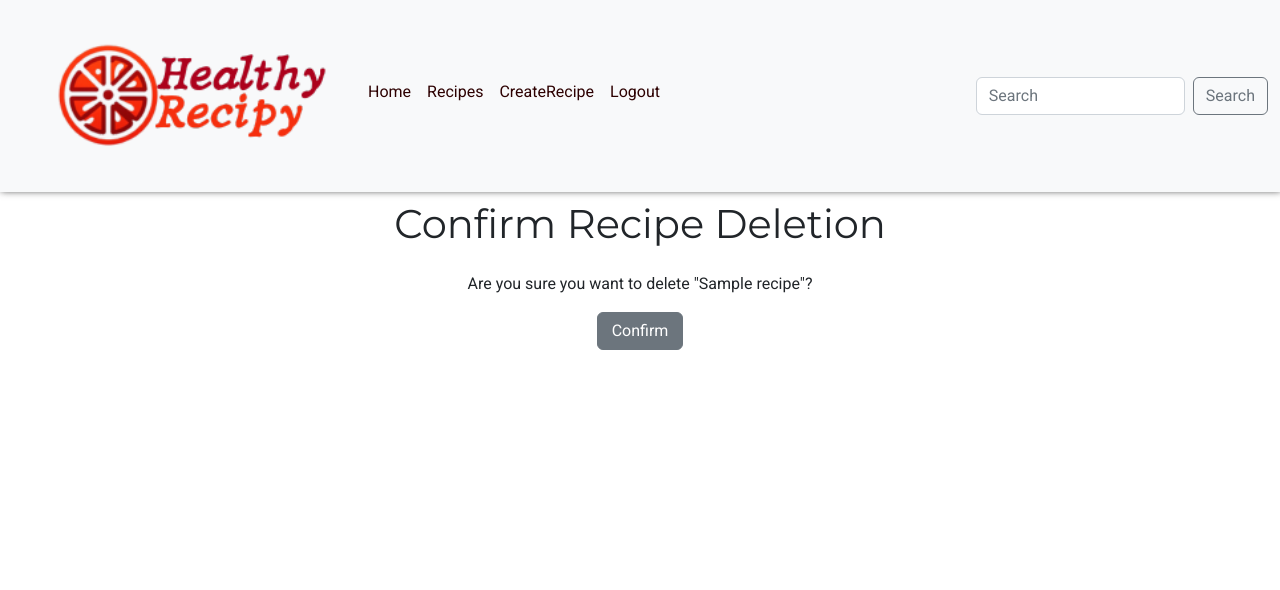
After one commit to GracieteDev/recipe-django, a Django app: page /recipes/delete/1/ in a window 1280 px wide. The commit adds this page. Shown: the top 590 px of the page. Run offline with Django 4.2, Linux system fonts and the light colour scheme; a user stored in the database is signed in; tables that the repository leaves empty hold one stand-in row (values such as "Sample post"); some libraries are stand-ins or nearby versions.

Commit message:
create delete template and 403 error template

```diff
--- /dev/null
+++ b/recipes/templates/recipes/recipe_confirm_delete.html
@@ -0,0 +1,17 @@
+{% extends "base.html" %}
+{% load static %}
+
+{% block title %}Delete recipe {{ object.title }}{% endblock %}
+
+{% block content %}
+<div class="container">
+    <h1 class="text-center mt-2">Confirm Recipe Deletion</h1>
+    <div class="d-flex justify-content-center pt-3">
+        <form method="post" class="text-center">
+            {% csrf_token %}
+            <p>Are you sure you want to delete "{{object.title}}"?</p>
+            <input type="submit" value="Confirm" class="btn btn-secondary w-25">
+        </form>
+    </div>
+</div>
+{% endblock %}
--- a/recipes/templates/recipes/recipe_detail.html
+++ b/recipes/templates/recipes/recipe_detail.html
@@ -19,8 +19,8 @@
 
             {% if request.user == recipe.user %}
             <div class="text-center">
-                <a href="{% url 'recipe_detail' recipe.id %}" class="btn btn-secondary w-25">Edit</a>
-                <a href="{% url 'recipe_detail' recipe.id %}" class="btn btn-secondary w-25">Delete</a>
+                <a href="" class="btn btn-secondary w-25">Edit</a>
+                <a href="{% url 'delete_recipe' recipe.id %}" class="btn btn-secondary w-25">Delete</a>
             </div>
             {% endif %}
         </div>
--- a/recipes/urls.py
+++ b/recipes/urls.py
@@ -1,9 +1,10 @@
 from django.urls import path
-from .views import AddRecipe, Recipes, RecipeDetail
+from .views import AddRecipe, Recipes, RecipeDetail, DeleteRecipe
 
 
 urlpatterns = [
     path("add/", AddRecipe.as_view(), name="add_recipe"),
     path("recipes/", Recipes.as_view(), name="recipes"),
     path("<slug:pk>/", RecipeDetail.as_view(), name="recipe_detail"),
+    path("delete/<slug:pk>/", DeleteRecipe.as_view(), name="delete_recipe"),
 ]
--- a/recipes/views.py
+++ b/recipes/views.py
@@ -1,10 +1,13 @@
-from django.views.generic import CreateView,ListView, DetailView
-from django.contrib.auth.mixins import LoginRequiredMixin
+from django.views.generic import  CreateView,ListView, DetailView, DeleteView
 
 from .models import Recipe
 from .forms import RecipeForm
 
+from django.contrib.auth.mixins import LoginRequiredMixin
 
+from django.contrib.auth.mixins import (
+    UserPassesTestMixin, LoginRequiredMixin
+)
 
 class Recipes(ListView):
     """
@@ -38,3 +41,14 @@ class AddRecipe(LoginRequiredMixin, CreateView):
     def form_valid(self, form):
         form.instance.user = self.request.user
         return super(AddRecipe,self).form_valid(form)
+
+
+class DeleteRecipe(LoginRequiredMixin, UserPassesTestMixin, DeleteView):
+    """
+    Delete a recipe
+    """
+    model = Recipe
+    success_url = '/recipes/'
+
+    def test_func(self):
+        return self.request.user == self.get_object().user
```
Also changed, not shown: templates/403.html (added, +11 -0 lines).
